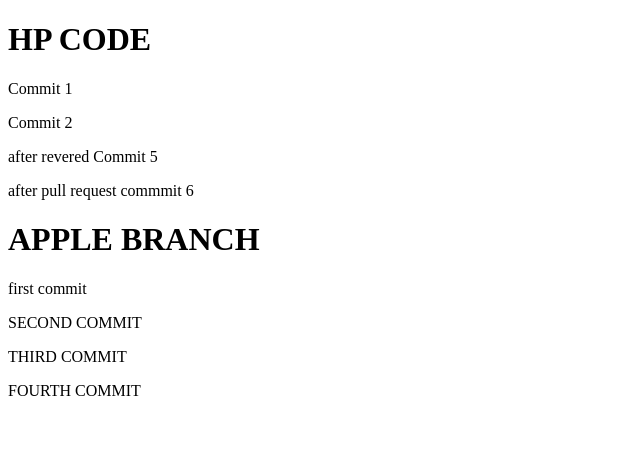
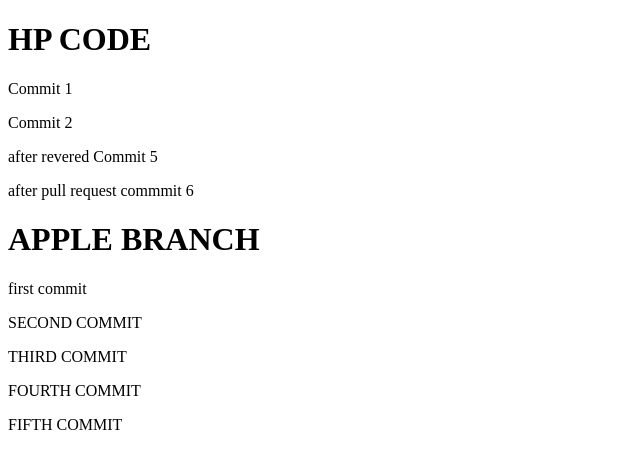
Before and after one commit to ahmed5302/git-training, an Angular app: page / in a window 1280 px wide. Shown: the top 468 px of the page, without its empty margins (0-640 px from the left). Built offline with nearby package versions, Linux system fonts and the light colour scheme.

Commit message:
FIFTH COMMIT

```diff
--- a/src/app/app.component.html
+++ b/src/app/app.component.html
@@ -9,3 +9,4 @@
 <P>SECOND COMMIT</P>
 <P>THIRD COMMIT</P>
 <P>FOURTH COMMIT</P>
+<P>FIFTH COMMIT</P>
```
